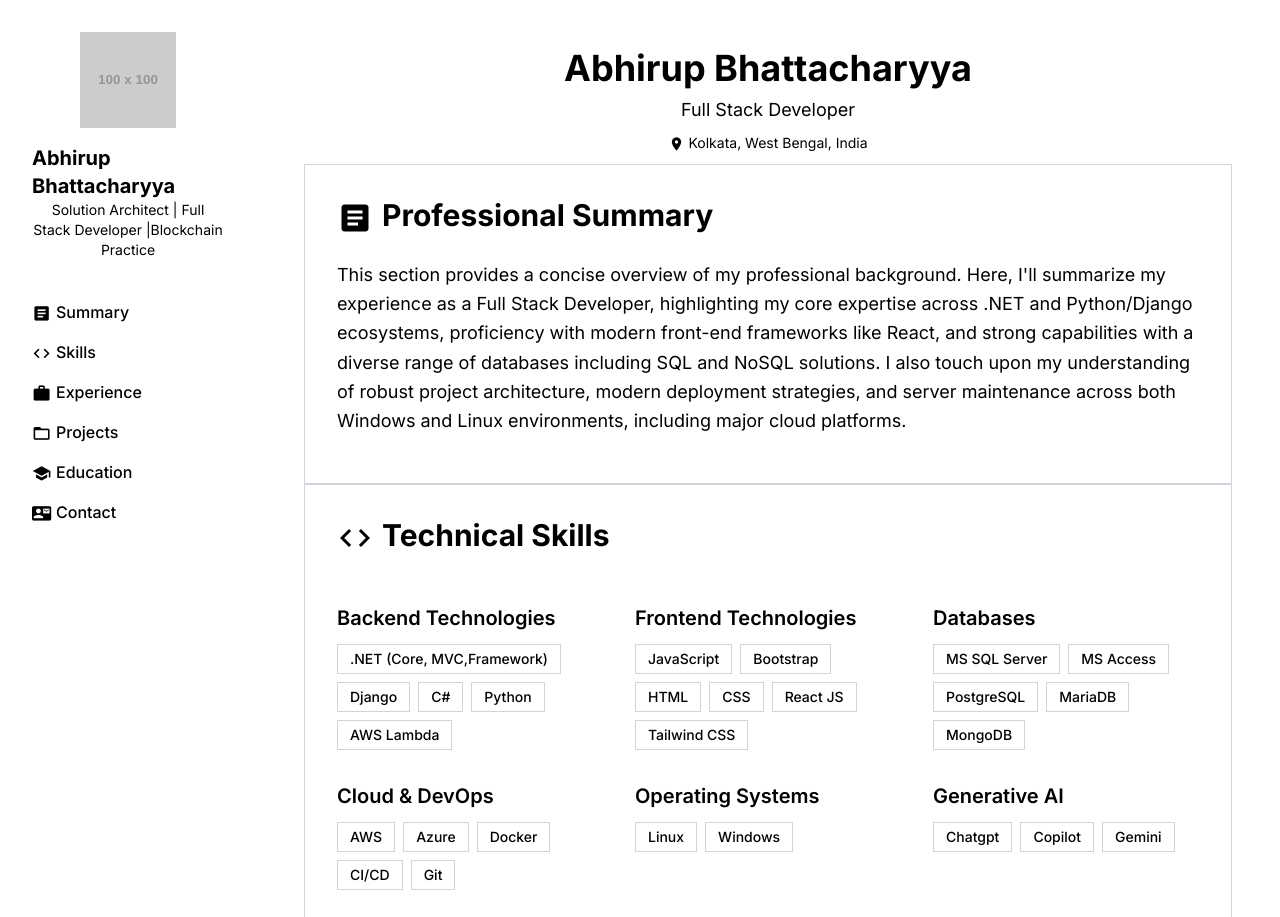
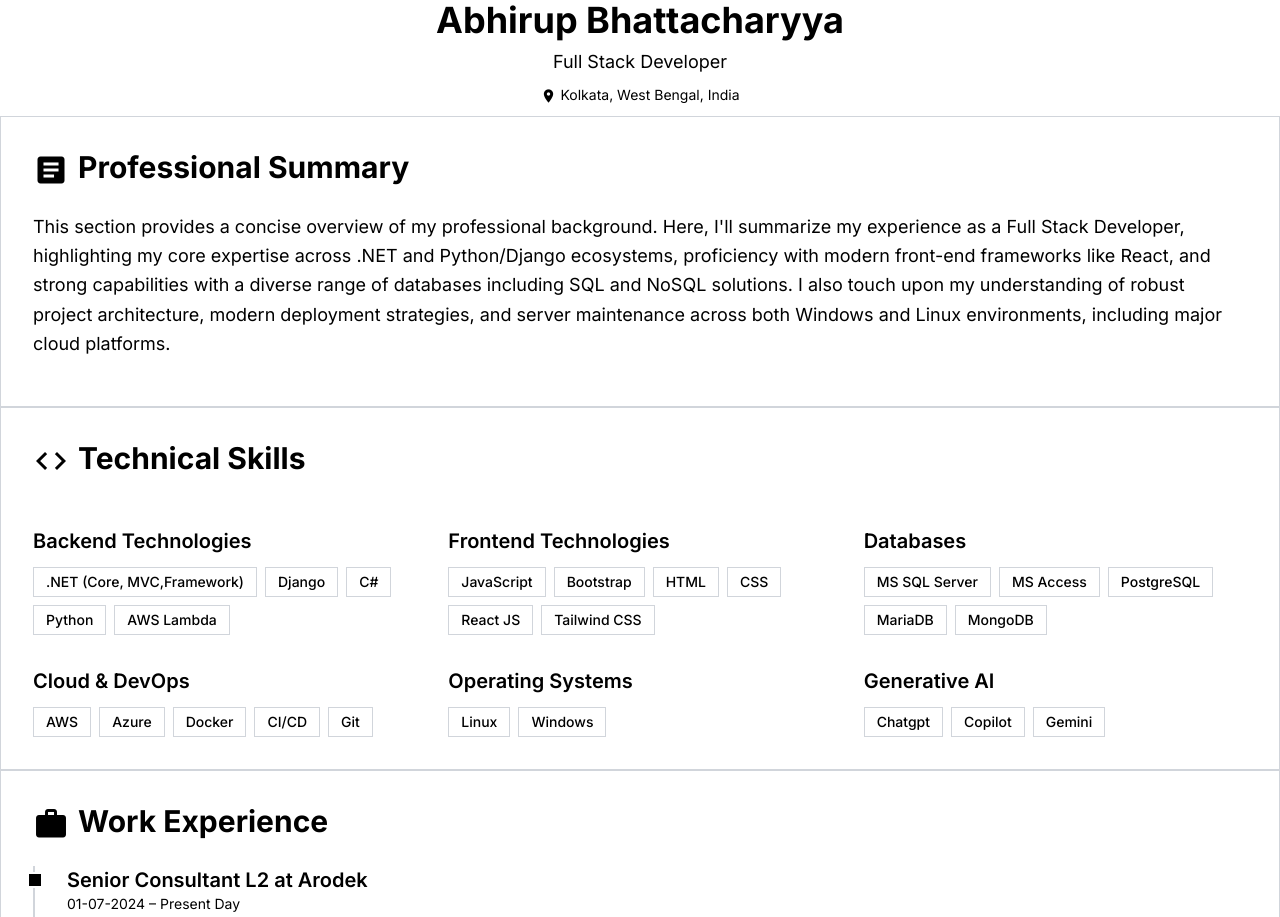
Before and after one commit to devabhifullstack/opencv, a plain HTML site: page index.html in a window 1280 px wide. Shown: the top 917 px of the page. Drawn offline with nearby package versions, Linux system fonts and the light colour scheme; placeholder pictures from the web are drawn by us.

Commit message:
updt_16062025

```diff
--- a/index.html
+++ b/index.html
@@ -198,10 +198,10 @@
 
     <div class="flex min-h-screen">
         <!-- Sidebar - Hidden for Print -->
-        <aside id="sidebar" class="bg-white w-64 p-8 fixed h-full shadow-lg hidden lg:block print:hidden">
+        <!--<aside id="sidebar" class="bg-white w-64 p-8 fixed h-full shadow-lg hidden lg:block print:hidden">
             <div class="flex flex-col items-center mb-10">
                 <div class="w-24 h-24 bg-gray-200 rounded-full mb-4 flex items-center justify-center">
-                    <!-- Placeholder image - consider a professional photo for print -->
+
                     <img src="https://via.placeholder.com/100/eeeeee/000000?text=AB" alt="Profile Picture" class="rounded-full">
                 </div>
                 <h1 class="text-xl font-bold text-black">Abhirup Bhattacharyya</h1>
@@ -217,14 +217,14 @@
                     <li><a href="#contact" class="nav-link text-black hover:text-gray-700 font-medium transition duration-300"><span class="material-icons">contact_mail</span>Contact</a></li>
                 </ul>
             </nav>
-        </aside>
+        </aside>-->
 
         <!-- Menu Toggle Button - Hidden for Print -->
         <button id="menu-toggle" class="lg:hidden fixed top-4 right-4 z-20 p-2 bg-white rounded-md shadow-md print:hidden">
             <svg xmlns="http://www.w3.org/2000/svg" class="h-6 w-6" fill="none" viewBox="0 0 24 24" stroke="currentColor"><path stroke-linecap="round" stroke-linejoin="round" stroke-width="2" d="M4 6h16M4 12h16m-7 6h7" /></svg>
         </button>
 
-        <main class="lg:ml-64 w-full p-4 sm:p-8 md:p-12 bg-white">
+        <main class="w-full bg-white">
             <header class="text-center mb-2">
                 <h1 class="text-4xl font-bold text-black mb-2">Abhirup Bhattacharyya</h1>
                 <p class="text-lg text-gray-700">Full Stack Developer</p>
```
